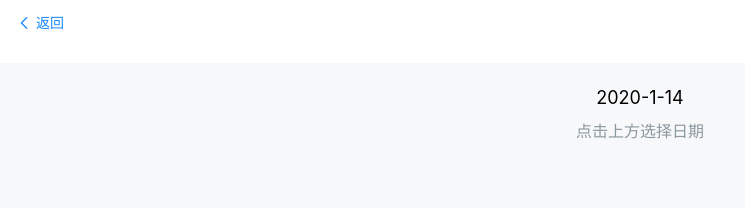
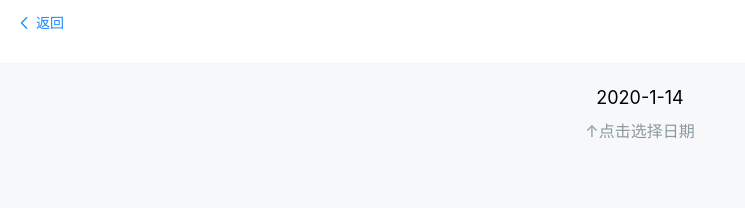
Before and after one commit to GStarP/vant-study, a Vue app: page /#/show/calendar in a window 1280 px wide. Shown: the top 208 px of the page, without its empty margins (0-745 px from the left). Built offline with nearby package versions, Linux system fonts and the light colour scheme.

Commit message:
cd: 这次一定行！

```diff
--- a/src/components/Calendar.vue
+++ b/src/components/Calendar.vue
@@ -2,7 +2,7 @@
   <div class="cal-container">
     <div class="header">
       <div id="dateSelect" @click="calShow = true">{{ date }}</div>
-      <div class="caption">点击上方选择日期</div>
+      <div class="caption">↑点击选择日期</div>
     </div>
     <van-calendar v-model="calShow" @confirm="selectDate"/>
   </div>
```
